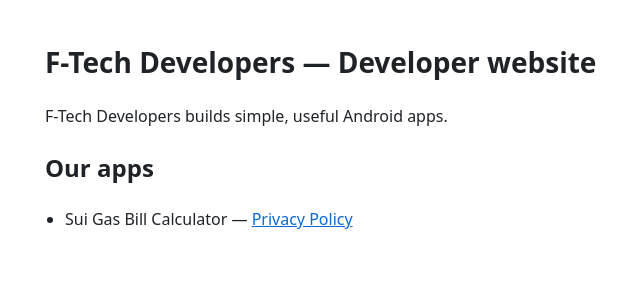
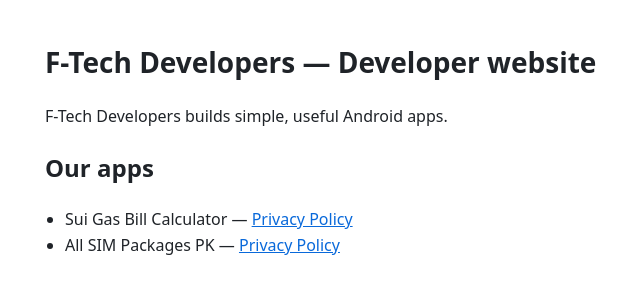
Before and after one commit to zainetraders-F-Tech-Developers/zainetraders-F-Tech-Developers.github.io, a plain HTML site: page index.html in a window 1280 px wide. Shown: the whole page, without its empty margins (235-875 px from the left). Drawn offline with Linux system fonts and the light colour scheme.

Commit message:
Update index.html

```diff
--- a/index.html
+++ b/index.html
@@ -12,6 +12,7 @@
 <h2>Our apps</h2>
 <ul>
 <li>Sui Gas Bill Calculator — <a href="/sui-gas-bill-calculator-privacy/">Privacy Policy</a></li>
+<li>All SIM Packages PK — <a href="/all-sim-packages-pk-privacy/">Privacy Policy</a></li>
 </ul>
 </body>
 </html>
```
